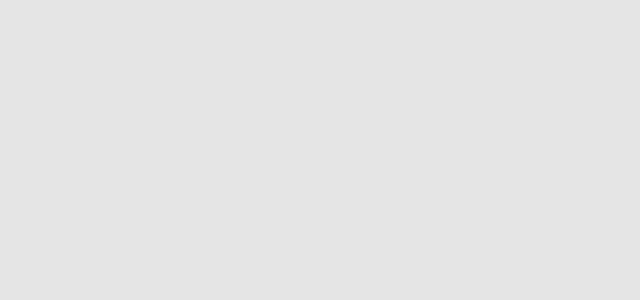
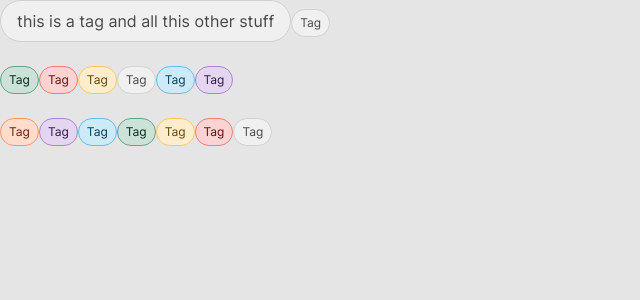
Before and after one commit to Beardography/Depot, a Vue app: page /sandbox in a window 1280 px wide. Shown: the top 300 px of the page, without its empty margins (0-640 px from the left). Built offline with nearby package versions, Linux system fonts and the light colour scheme.

Commit message:
set up tags

```diff
--- /dev/null
+++ b/src/components/Tag.vue
@@ -0,0 +1,27 @@
+<script setup>
+defineProps({
+  text: {
+    type: String,
+    default: 'Tag'
+  },
+  size: {
+    type: String,
+    options: ['medium', 'md', 'large', 'lg'],
+    default: 'medium'
+  },
+  status: {
+    type: String,
+    options: ['success', 'error', 'warning', 'waiting', 'processing', 'info']
+  },
+  color: {
+    type: String,
+    options: ['orange', 'purple', 'blue', 'green', 'yellow', 'red', 'default']
+  }
+})
+</script>
+
+<template>
+  <div class="tag" :class="[size, status, color]">
+    {{ text }}
+  </div>
+</template>
--- /dev/null
+++ b/src/styles/scss/_tag.scss
@@ -0,0 +1,72 @@
+@import './mixins/spacing';
+
+.tag {
+  background-color: $gray-100;
+  border: 1px solid $gray-300;
+  color: $gray-800;
+  border-radius: 5rem;
+  display: inline-block;
+  font-weight: 400;
+
+  &.large,
+  &.lg {
+    font-size: 1rem;
+    @include padding-y-sm;
+    @include padding-x-md;
+  }
+
+  &.medium,
+  &.md {
+    font-size: 0.75rem;
+    @include padding-y-xs;
+    @include padding-x-sm;
+  }
+
+  &.success,
+  &.green {
+    background-color: $green-100;
+    border: 1px solid $green-300;
+    color: $green-800;
+  }
+
+  &.error,
+  &.red {
+    background-color: $red-100;
+    border: 1px solid $red-300;
+    color: $red-800;
+  }
+
+  &.warning,
+  &.yellow {
+    background-color: $yellow-100;
+    border: 1px solid $yellow-300;
+    color: $yellow-800;
+  }
+
+  &.waiting,
+  &.default {
+    background-color: $gray-100;
+    border: 1px solid $gray-300;
+    color: $gray-800;
+  }
+
+  &.processing,
+  &.blue {
+    background-color: $blue-100;
+    border: 1px solid $blue-300;
+    color: $blue-800;
+  }
+
+  &.info,
+  &.purple {
+    background-color: $purple-100;
+    border: 1px solid $purple-300;
+    color: $purple-800;
+  }
+
+  &.orange {
+    background-color: $orange-100;
+    border: 1px solid $orange-300;
+    color: $orange-800;
+  }
+}
--- a/src/styles/styles.css
+++ b/src/styles/styles.css
@@ -439,4 +439,62 @@ button.danger-secondary:disabled {
   background-color: #c1c1c1;
   color: #8e8e8e;
   border: 0;
+}
+
+.tag {
+  background-color: #f0f0f0;
+  border: 1px solid #d1d1d1;
+  color: #474747;
+  border-radius: 5rem;
+  display: inline-block;
+  font-weight: 400;
+}
+.tag.large, .tag.lg {
+  font-size: 1rem;
+  padding-top: 8px;
+  padding-bottom: 8px;
+  padding-left: 16px;
+  padding-right: 16px;
+}
+.tag.medium, .tag.md {
+  font-size: 0.75rem;
+  padding-top: 4px;
+  padding-bottom: 4px;
+  padding-left: 8px;
+  padding-right: 8px;
+}
+.tag.success, .tag.green {
+  background-color: #cce1d7;
+  border: 1px solid #66a487;
+  color: #002a16;
+}
+.tag.error, .tag.red {
+  background-color: #fcd3d3;
+  border: 1px solid #f77b7a;
+  color: #600e0d;
+}
+.tag.warning, .tag.yellow {
+  background-color: #feedcc;
+  border: 1px solid #fcc866;
+  color: #644200;
+}
+.tag.waiting, .tag.default {
+  background-color: #f0f0f0;
+  border: 1px solid #d1d1d1;
+  color: #474747;
+}
+.tag.processing, .tag.blue {
+  background-color: #cceaf8;
+  border: 1px solid #66bfeb;
+  color: #003c58;
+}
+.tag.info, .tag.purple {
+  background-color: #e4d6f0;
+  border: 1px solid #ae84d2;
+  color: #301448;
+}
+.tag.orange {
+  background-color: #ffdccc;
+  border: 1px solid #ff9666;
+  color: #662000;
 }/*# sourceMappingURL=styles.css.map */
--- a/src/styles/styles.scss
+++ b/src/styles/styles.scss
@@ -12,3 +12,4 @@
 @import './scss/general';
 @import './scss/link';
 @import './scss/button';
+@import './scss/tag';
--- a/src/views/SandboxView.vue
+++ b/src/views/SandboxView.vue
@@ -1,3 +1,29 @@
-<script setup></script>
+<script setup>
+import Tag from '../components/Tag.vue'
+</script>
 
-<template></template>
+<template>
+  <Tag size="lg" text="this is a tag and all this other stuff" />
+  <Tag size="md" />
+
+  <br /><br />
+
+  <!-- Statuses -->
+  <Tag status="success" />
+  <Tag status="error" />
+  <Tag status="warning" />
+  <Tag status="waiting" />
+  <Tag status="processing" />
+  <Tag status="info" />
+
+  <br /><br />
+
+  <!-- Colors -->
+  <Tag color="orange" />
+  <Tag color="purple" />
+  <Tag color="blue" />
+  <Tag color="green" />
+  <Tag color="yellow" />
+  <Tag color="red" />
+  <Tag color="default" />
+</template>
```
Also changed, not shown: 1 other file (tests, documents, lock files or other folders).
